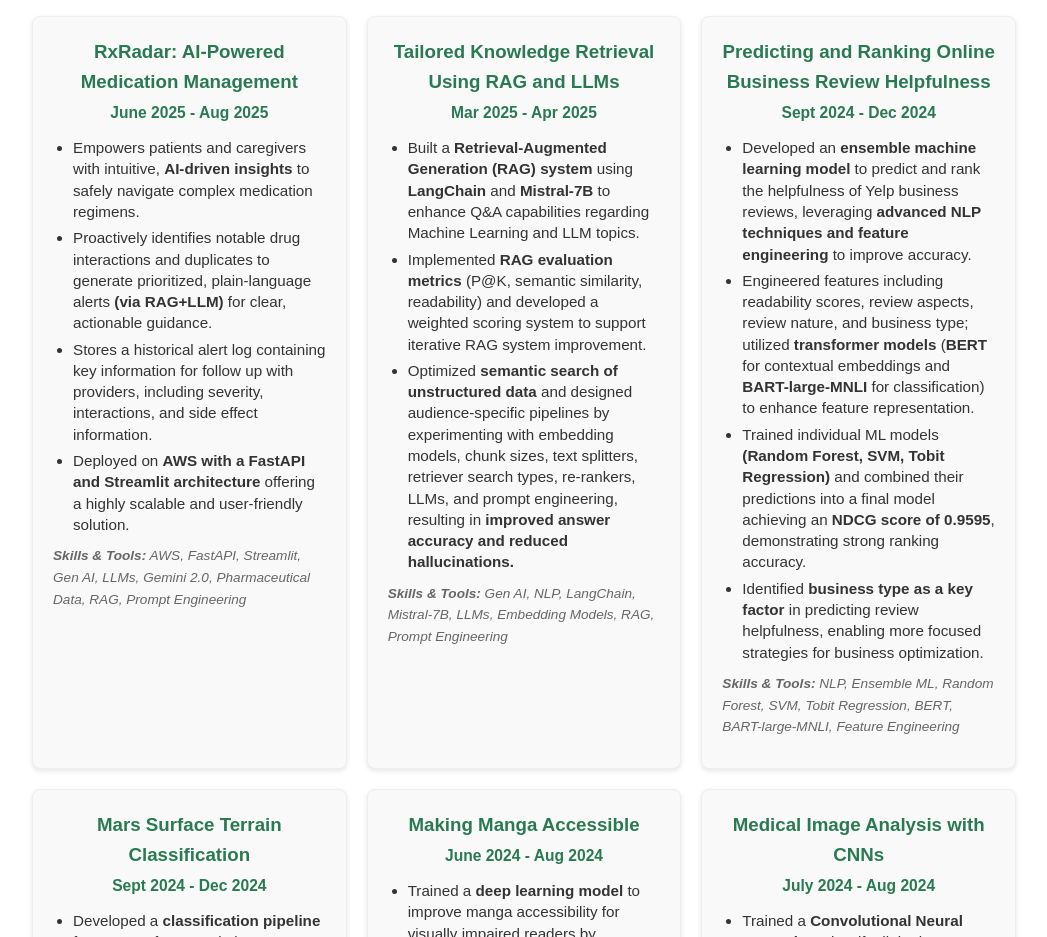
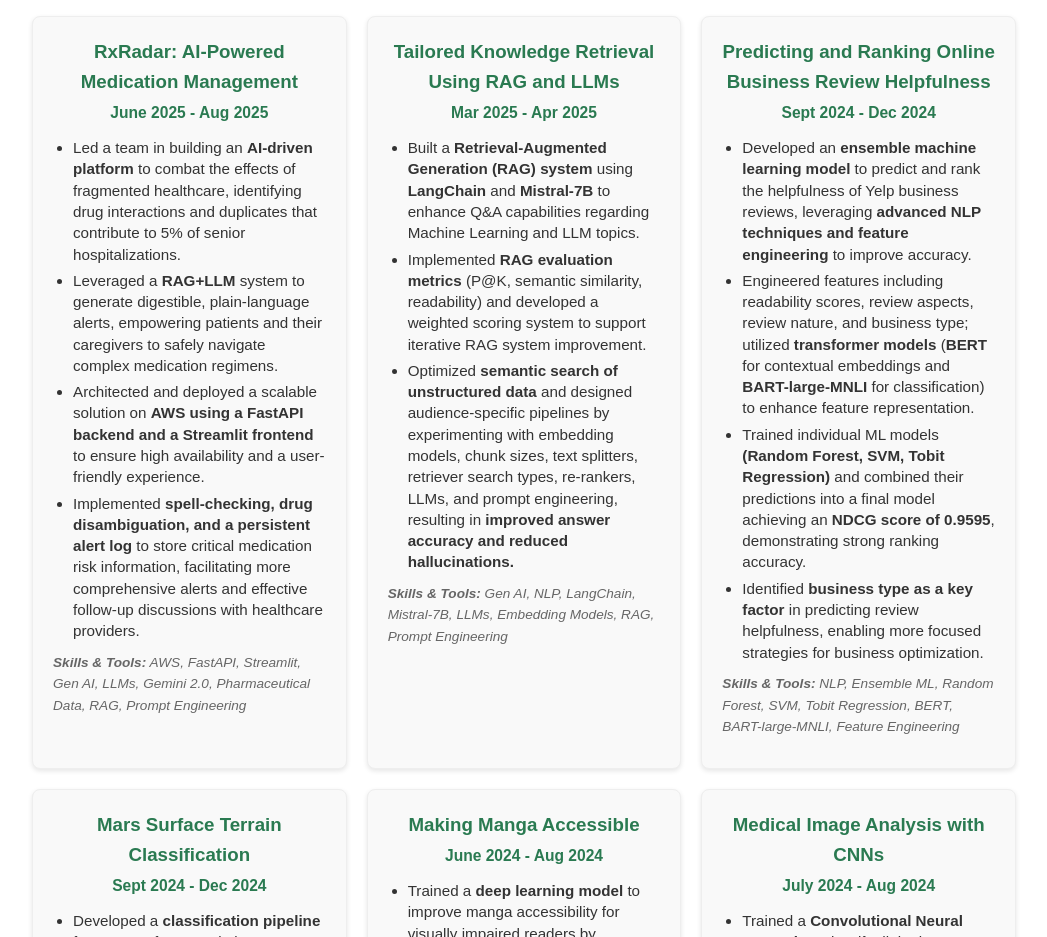
Before and after one commit to kchowp/kchowp.github.io, a plain HTML site: page index.html in a window 1280 px wide. Shown: the part 2480-3417 px from the top of the page, without its empty margins (116-1163 px from the left). Drawn offline with Linux system fonts and the light colour scheme.

Commit message:
updating rxradar description

```diff
--- a/index.html
+++ b/index.html
@@ -97,10 +97,10 @@
                     <div class="project-card">
                         <h3>RxRadar: AI-Powered Medication Management<br><small>June 2025 - Aug 2025</small></h3>
                         <ul>
-                            <li>Empowers patients and caregivers with intuitive, <strong>AI-driven insights</strong> to safely navigate complex medication regimens.</li>
-                            <li>Proactively identifies notable drug interactions and duplicates to generate prioritized, plain-language alerts <strong>(via RAG+LLM)</strong> for clear, actionable guidance.</li>
-                            <li>Stores a historical alert log containing key information for follow up with providers, including severity, interactions, and side effect information.</li>
-                            <li>Deployed on <strong>AWS with a FastAPI and Streamlit architecture</strong> offering a highly scalable and user-friendly solution.</li>
+                            <li>Led a team in building an <strong>AI-driven platform</strong> to combat the effects of fragmented healthcare, identifying drug interactions and duplicates that contribute to 5% of senior hospitalizations.</li>
+                            <li>Leveraged a <strong>RAG+LLM</strong> system to generate digestible, plain-language alerts, empowering patients and their caregivers to safely navigate complex medication regimens.</li>
+                            <li>Architected and deployed a scalable solution on <strong>AWS using a FastAPI backend and a Streamlit frontend</strong> to ensure high availability and a user-friendly experience.</li>
+                            <li>Implemented <strong>spell-checking, drug disambiguation, and a persistent alert log</strong> to store critical medication risk information, facilitating more comprehensive alerts and effective follow-up discussions with healthcare providers.</li>
                         </ul>
                         <p class="tools"><strong>Skills & Tools:</strong> AWS, FastAPI, Streamlit, Gen AI, LLMs, Gemini 2.0, Pharmaceutical Data, RAG, Prompt Engineering</p>
                         <a href="http://kchowp.github.io/rxradar"
```
